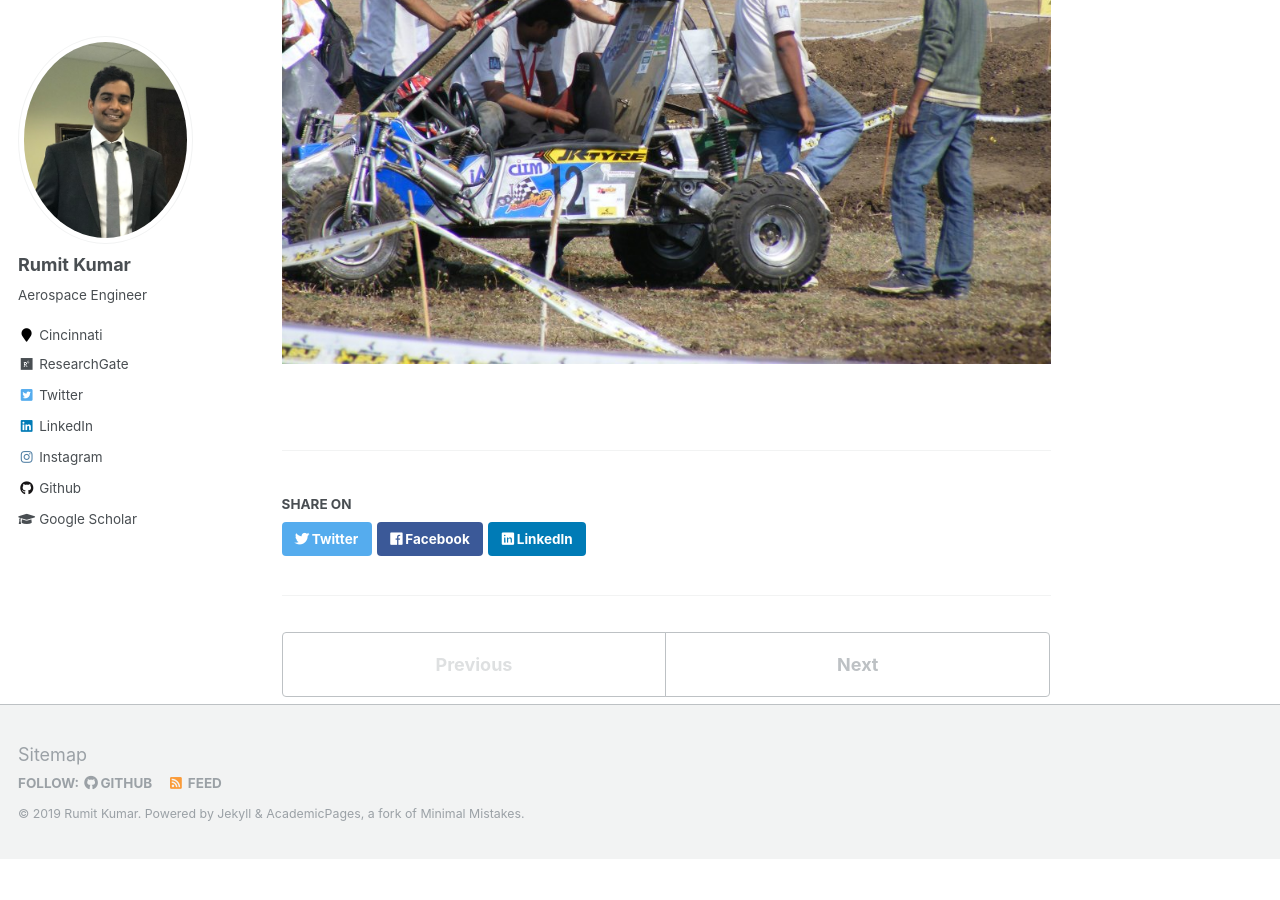
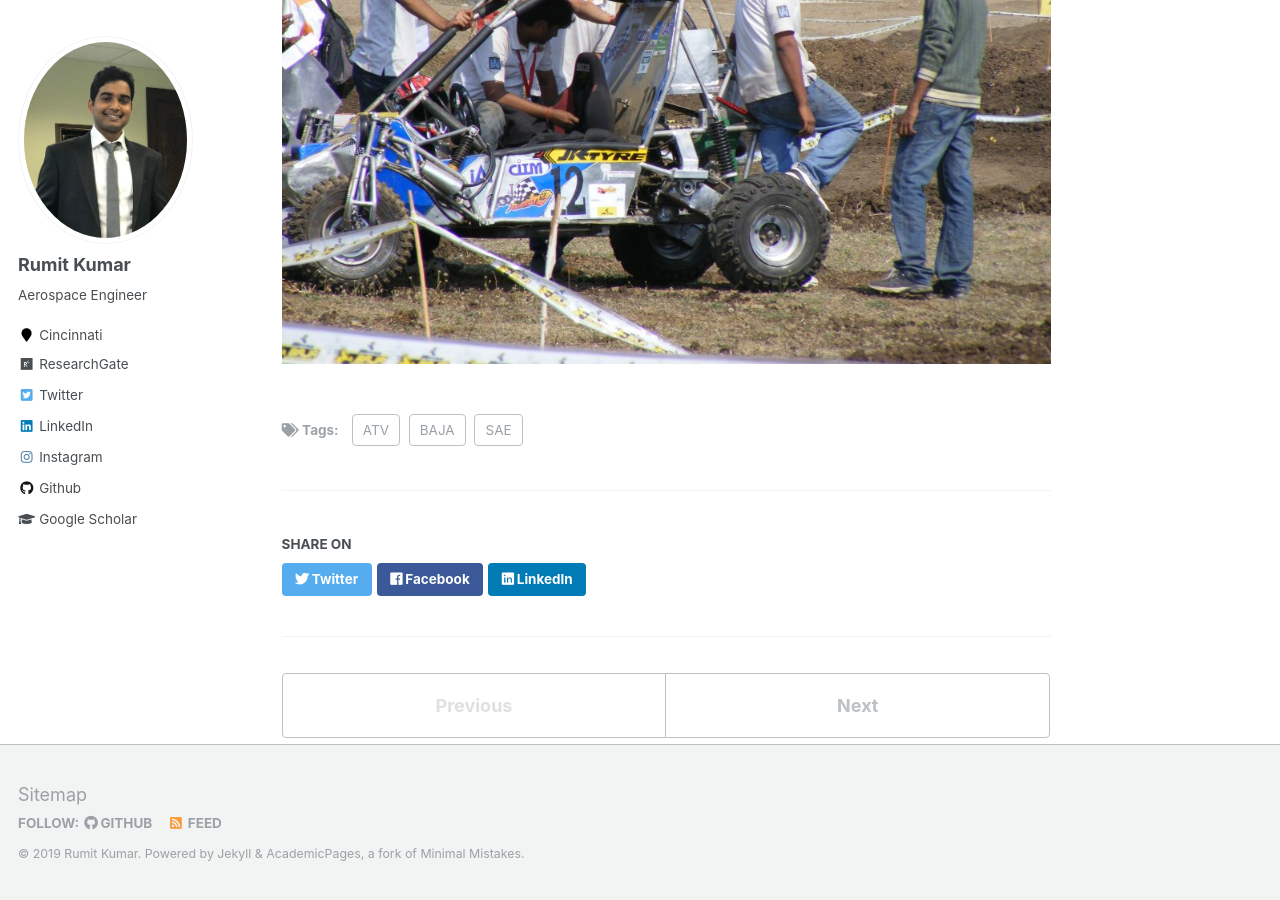
Before and after one commit to kumarrt/kumarrt.github.io, a Jekyll site: the page built from _portfolio/BAJA2010.md, in a window 1280 px wide and 900 px high, scrolled down 1187 px. Built offline with Jekyll 4.4.1, drawn with Linux system fonts in a browser that asks for light colours; before the commit the page ends 2046 px from its top, so only the background shows below that.

Commit message:
Update BAJA2010.md

```diff
--- a/_portfolio/BAJA2010.md
+++ b/_portfolio/BAJA2010.md
@@ -1,6 +1,12 @@
 ---
 title: "BAJA SAEINDIA 2010"
 excerpt: "Design and development of a BAJA all terrain vehicle, please click [here](https://kumarrt.github.io/portfolio/BAJA2010/) for more details."
+tags:
+  - ATV
+  - BAJA
+  - SAE
+
+
 collection: portfolio
 ---
 
```
